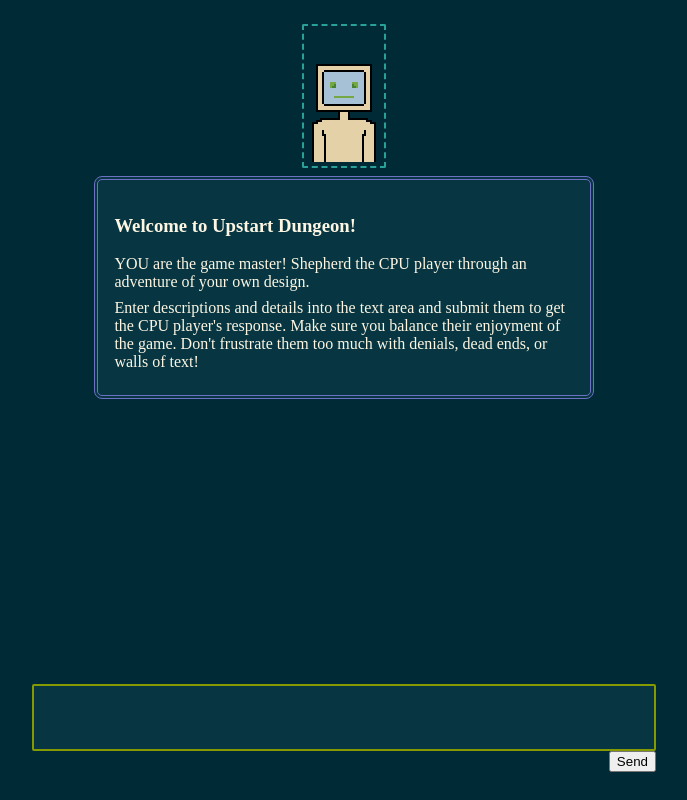
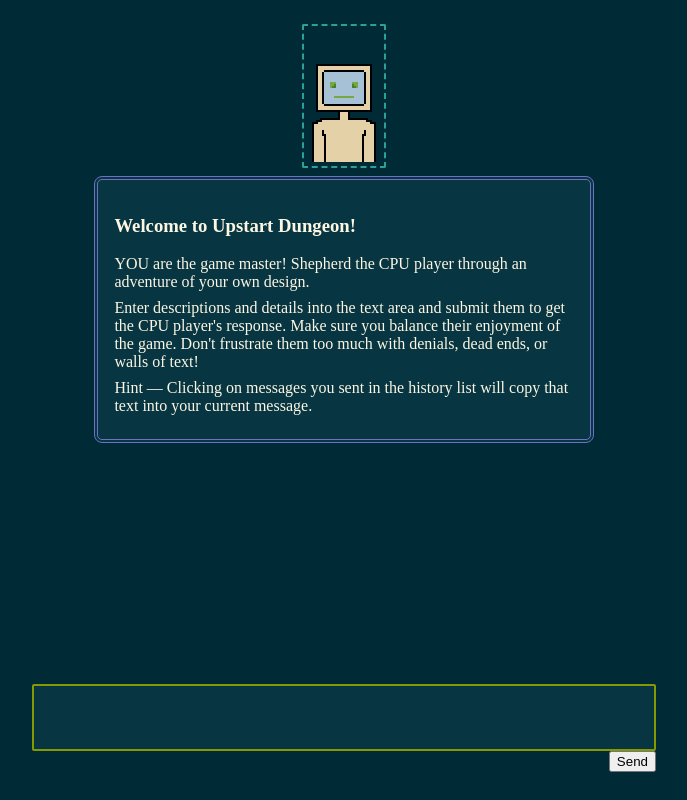
Before and after one commit to Cmdr3nder/1-2-dungeon, a website: page src/index.html in a window 1280 px wide. Shown: the whole page, without its empty margins (296-983 px from the left). Drawn offline with nearby package versions, Linux system fonts and the light colour scheme; files that its build step writes are made by us from their sources.

Commit message:
Add hint message about copying messages

```diff
--- a/src/index.html
+++ b/src/index.html
@@ -17,6 +17,7 @@
 						    <h3>Welcome to Upstart Dungeon!</h3>
 						    <p>YOU are the game master! Shepherd the CPU player through an adventure of your own design.</p>
 						    <p>Enter descriptions and details into the text area and submit them to get the CPU player's response. Make sure you balance their enjoyment of the game. Don't frustrate them too much with denials, dead ends, or walls of text!</p>
+						    <p>Hint — Clicking on messages you sent in the history list will copy that text into your current message.</p>
 					    </div>
 				    </div>
 			    </div>
```
